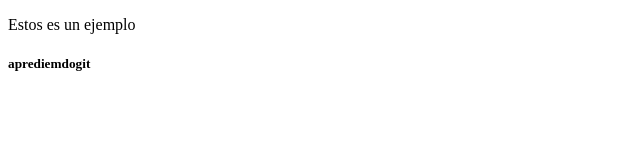
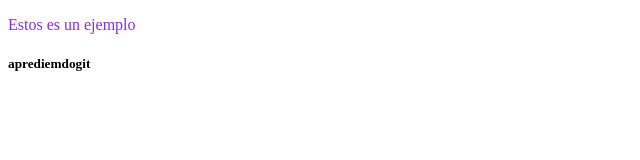
Before and after one commit to lucilagrosso/practicagit, a plain HTML site: page index.html in a window 1280 px wide. Shown: the whole page, without its empty margins (0-640 px from the left). Drawn offline with Linux system fonts and the light colour scheme.

```diff
--- a/index.html
+++ b/index.html
@@ -6,7 +6,7 @@
     <title>Document</title>
 </head>
 <body>
-    <p> Estos es un ejemplo</p>
+    <p style="color: blueviolet;"> Estos es un ejemplo</p>
     <h5>aprediemdogit</h5>
 </body>
 </html>
```
